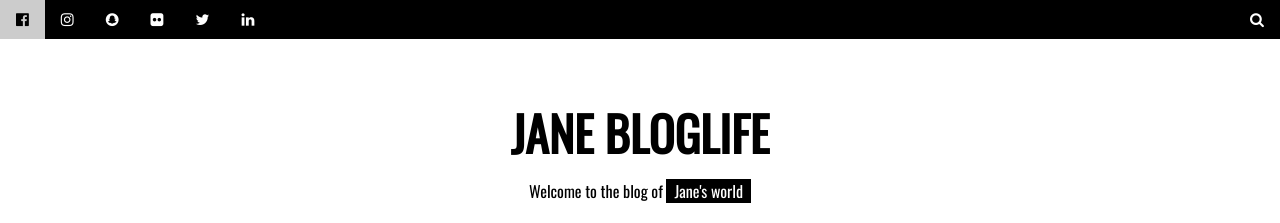
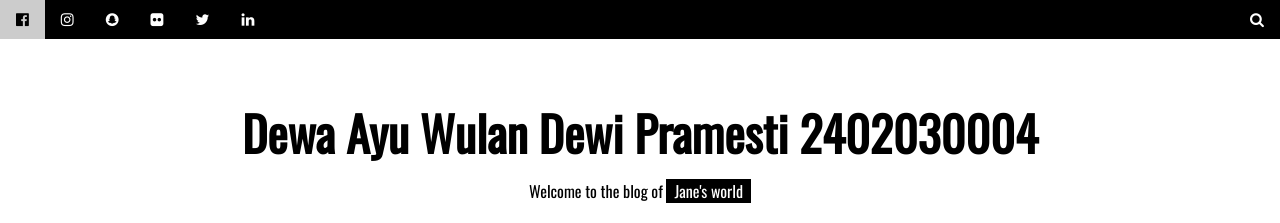
Before and after one commit to wulandewipramesti-dotcom/uas-alfaprima, a plain HTML site: page index.html in a window 1280 px wide. Shown: the top 223 px of the page. Drawn offline with nearby package versions, Linux system fonts and the light colour scheme.

Commit message:
commit kedua(menuliskan nama dan nim sendiri

```diff
--- a/index.html
+++ b/index.html
@@ -30,9 +30,9 @@ body {font-family: "Open Sans"}
 and is wrapped around the whole page content, except for the footer in this example -->
 <div class="w3-content" style="max-width:1600px">
 
-  <!-- Header -->
+  <!-- Wulan -->
   <header class="w3-container w3-center w3-padding-48 w3-white">
-    <h1 class="w3-xxxlarge"><b>JANE BLOGLIFE</b></h1>
+    <h1 class="w3-xxxlarge"><b>Dewa Ayu Wulan Dewi Pramesti 2402030004</b></h1>
     <h6>Welcome to the blog of <span class="w3-tag">Jane's world</span></h6>
   </header>
 
```
